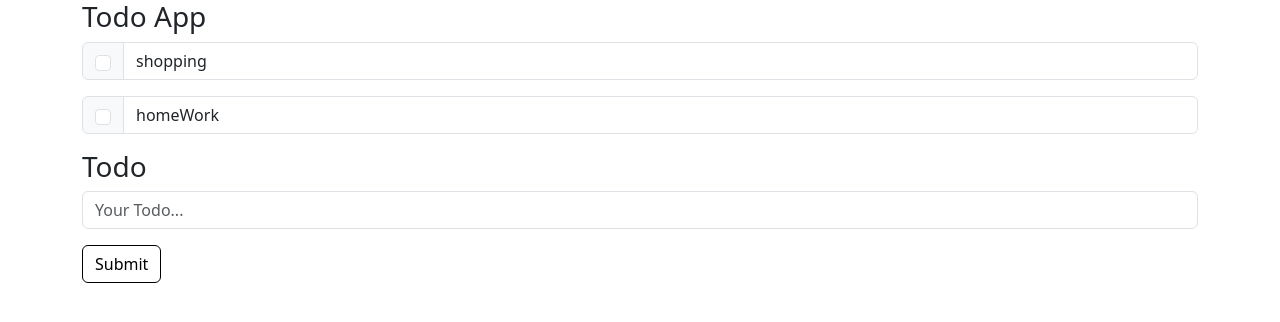
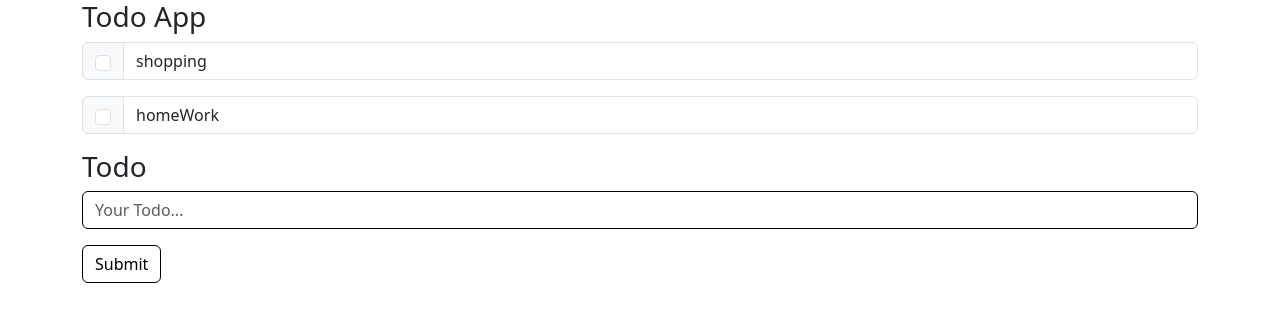
Before and after one commit to Rishab-innovative/Todo, a React (Create React App) app: page / in a window 1280 px wide. Shown: the top 322 px of the page. Built offline with nearby package versions, Linux system fonts and the light colour scheme.

Commit message:
changes done

```diff
--- a/src/App.css
+++ b/src/App.css
@@ -3,3 +3,11 @@
     color: black;
     border: 1px solid black;
 }
+
+.red {
+    border-color: red;
+}
+
+.black {
+    border-color: black;
+}
--- a/src/Todo.tsx
+++ b/src/Todo.tsx
@@ -10,6 +10,7 @@ const Todo: React.FC = () => {
   const [data, setData] = useState<string[]>(["shopping", "homeWork"]);
   const [checks, setChecks] = useState<boolean[]>([false, false]);
   const [inputValue, setInputValue] = useState<string>("");
+  const [checkInput, setCheckInput] = useState<boolean>(true);
 
   const handleCheck = (index: number) => {
     const newChecks: boolean[] = [...checks];
@@ -19,23 +20,20 @@ const Todo: React.FC = () => {
 
   const addTodo = () => {
     if (inputValue === "") {
-      const temp: any = document.querySelector<HTMLElement>(".inputField");
-      temp.style.borderColor = "red";
+      setCheckInput(false);
     } else {
       const newData = [inputValue, ...data];
       const newChecks = [false, ...checks];
       setData(newData);
       setChecks(newChecks);
       setInputValue("");
-      const temp: any = document.querySelector<HTMLElement>(".inputField");
-      temp.style.borderColor = "black";
+      setCheckInput(true);
     }
   };
 
   const handleInputChange = (event: React.ChangeEvent<HTMLInputElement>) => {
     setInputValue(event.target.value);
-    const temp: any = document.querySelector<HTMLElement>(".inputField");
-    temp.style.borderColor = "black";
+    setCheckInput(true);
   };
 
   return (
@@ -46,7 +44,7 @@ const Todo: React.FC = () => {
         <h3>Todo</h3>
         <InputGroup className="mb-3">
           <Form.Control
-            className="inputField"
+            className={checkInput ? "black" : "red"}
             placeholder="Your Todo..."
             value={inputValue}
             aria-label="Default"
```
